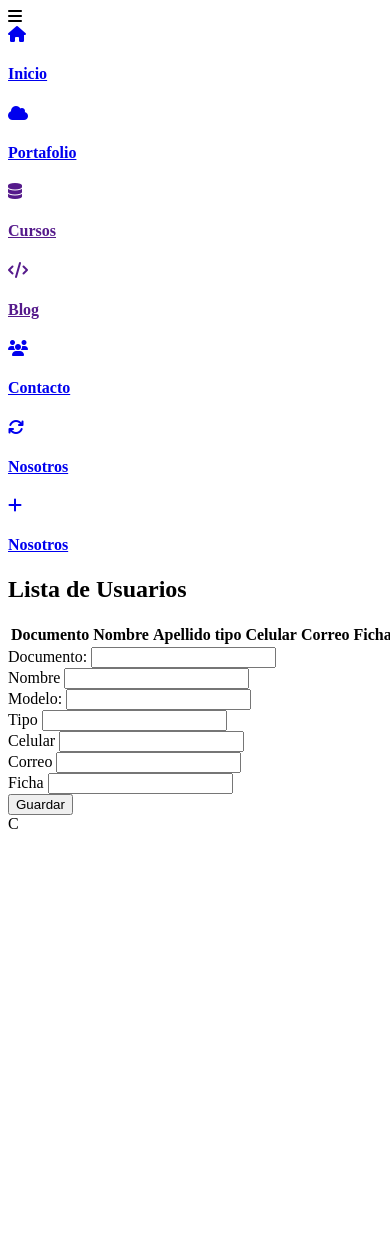
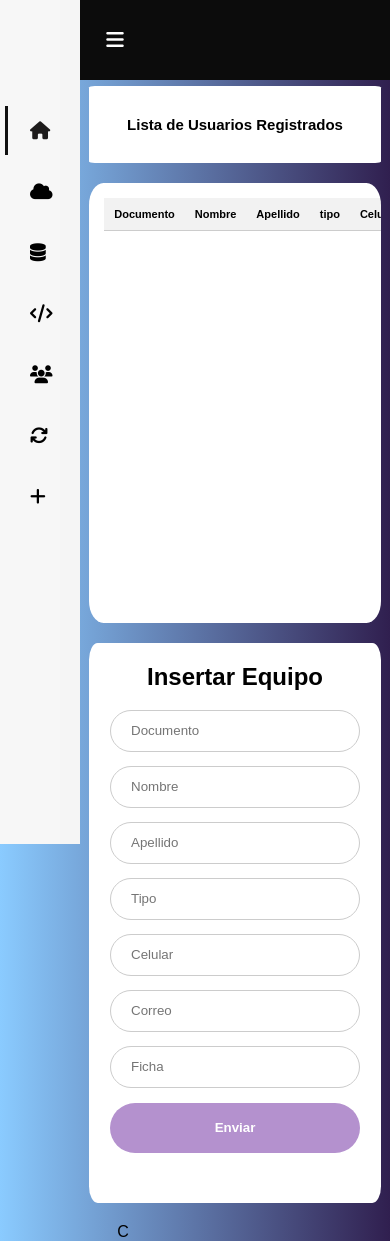
Before and after one commit to Dan2001afk/Proyecto_ICED_con_DJANGO, a Django app: page /formularioUsuarios in a window 390 px wide. Before the commit the page ends 829 px from the top, so only its background shows below. Run offline with Django 4.2, Linux system fonts and the light colour scheme; data that the repository does not hold is empty; some libraries are stand-ins or nearby versions.

Commit message:
metodo de insertar y estilos en index de usuarios  danighost61

```diff
--- /dev/null
+++ b/Invetario_ICED/AppInventario_ICED/static/css/parte2.css
@@ -0,0 +1,537 @@
+*{
+    margin: 0;
+    padding: 0;
+    box-sizing: border-box;
+    text-decoration: none;
+    font-family: sans-serif;
+
+  }
+
+  body{
+
+    background-image: linear-gradient(to left, #301f4f, #8acbff);
+    margin-top: 80px;
+    margin-left: 80px;
+    transition: margin-left 300ms  cubic-bezier(0.075, 0.82, 0.165, 1);
+
+  }
+
+  header{
+    width: 100%;
+    height: 80px;
+    background: #0c0c0c;
+    display: flex;
+    align-items: center;
+    position: fixed;
+    top: 0;
+    z-index: 200;
+  }
+
+  /*estilizar clases de nuestro navbar*/
+
+  .icon__menu{
+
+    width: 50px;
+    height: 100%;
+    display: flex;
+    justify-content: center;
+    align-items: center;
+    /*mover el icono un poco*/
+    transform: translate(10px);
+  }
+
+  /*estilos del icono*/
+
+  .icon__menu i{
+    color: white;
+    font-size: 20px;
+    /*opccion para click del icono*/
+    cursor: pointer;
+    position: absolute;
+  }
+
+
+  /*menu desplegable y contenido de iconos*/
+
+  .menu__side{
+
+    width: 80px;
+    height: 100%;
+    background: #f7f7f7;
+    position: fixed;
+    top: 0;
+    left: 0 ;
+    font-size: 18px;
+    z-index: 300;
+    overflow: hidden;
+    overflow-y: scroll;
+    border-right: 20px solid #f5f5f5 ;
+    transition: all 300ms  cubic-bezier(0.075, 0.82, 0.165, 1);
+  }
+
+  /*acultar scroll en navegadores*/
+  .menu__side::-webkit-scrollbar{
+    display: none ;
+  }
+
+  .menu__side{
+    -ms-overflow-style: none;
+    scrollbar-width: none;
+  }
+
+  /*contenido del menu*/
+  .name__page{
+    padding: 20px 30px;
+    display: flex;
+    align-items: center;
+    margin-top: 20px;
+  }
+
+  .name__page i{
+
+    width: 20px;
+    margin-right: 20px;
+  }
+
+  /*opcciones de nuestrp menu*/
+  .options__menu{
+    padding: 20px 30px;
+    position: absolute;
+    top: 80px;
+
+  }
+
+  .options__menu a{
+    color: black;
+    cursor: default;
+    display: block;
+    position: relative;
+    transition: color 300ms;
+  }
+
+
+  /*acciones ya sea para usar el cursor*/
+  .options__menu a:hover{
+
+    color: rgb(110, 41, 236);
+  }
+
+  /*posicionar orden de elementos*/
+
+  .options__menu .option{
+
+    padding: 20px 0px;
+    display: flex;
+    align-items: center;
+    position: relative;
+  }
+
+  /*ajustar iconos*/
+  .options__menu .option i{
+
+
+    width: 20px;
+    margin-right: 20px;
+    cursor: pointer;
+
+  }
+
+  /*estilos de los nombres*/
+  .options__menu .option h4{
+
+
+    font-weight:300;
+    cursor: pointer;
+  }
+
+
+  /*opccion de marcar cualquier icono del menu y dibujar un ceudo elemento*/
+
+
+  a.selected{
+    color: #1d1b1b;
+  }
+
+  .selected::before{
+
+    content: '' ;
+    width: 3px;
+    height: 80%;
+    background: rgb(17, 17, 17);
+    position: absolute;
+    top: 10%;
+    left: -25px;
+
+  }
+
+  /*contenido del diseño*/
+
+  main{
+    background-color: #d3d3d3;
+    margin: auto;
+    margin-left: 50px;
+    margin:50px;
+    padding: 20px;
+  }
+
+  /*contenedores para el cotenido y el grid*/
+  .cont{
+
+
+    max-width: 100%;
+    height: 1500px;
+    display: grid;
+    margin: 3px;
+    margin-top: 3px;
+    grid-template-columns:repeat(11, 1fr);
+    grid-template-rows: repeat(40, 1fr);
+    /*margenes generales*/
+    row-gap: 20px;
+    column-gap: 20px;
+    /*margenes de contenedores*/
+    margin: 3%;
+    padding: 0px;
+    box-sizing: border-box;
+
+  }
+
+
+  .contenedor1{
+    margin-top: 2%;
+    background-color: rgb(255, 255, 255);
+    grid-column: 1/12;
+    grid-row: 1/5;
+    text-align: center;
+    font-size: 18px;
+    border-radius: 10px;
+  }
+
+  .contenedor1 h1{
+    font-size: 28px;
+    text-align: center;
+    margin: 30px;
+  }
+
+
+  .contenedor2{
+    background-color: rgb(255, 255, 255);
+    grid-column: 1/8;
+    grid-row: 5/30;
+    border-radius: 1%;
+    overflow-y: auto;
+    overflow-x: hidden;
+  }
+  /*diseño de la tabla*/
+  table {
+    width: 90%;
+    border-collapse: collapse;
+    margin: 65px;
+    margin-top: 20px;
+  }
+
+  table th, table td {
+    border-bottom: 1px solid #ccc;
+    padding: 10px;
+    text-align: center;
+  }
+
+  table th {
+    background-color: #f2f2f2;
+  }
+
+
+  .contenedor3 {
+    background-color: rgb(255, 255, 255);
+    grid-column: 8/12;
+    grid-row: 5/21;
+    border-radius: 3%;
+    padding: 20px;
+    display: flex;
+    flex-direction: column;
+    align-items: center;
+    padding: 20px;
+  }
+
+  .contenedor3 h1{
+    margin-bottom: 11%;
+  }
+
+
+  #Usu_Documento{
+    border: 1px solid #ccc;
+    border-radius: 25px;
+    padding: 20px;
+    width: 350px;
+    height: 20px;
+    margin-bottom: 25px;
+    margin-top: -10px;
+  }
+
+  #Usu_Nombre{
+    border: 1px solid #ccc;
+    border-radius: 25px;
+    padding: 20px;
+    width: 350px;
+    height: 20px;
+    margin-bottom: 25px;
+    margin-top: -10px;
+
+
+  }
+
+  #Usu_Apellido{
+    border: 1px solid #ccc;
+    border-radius: 25px;
+    padding: 20px;
+    width: 350px;
+    height: 20px;
+    margin-bottom: 25px;
+    margin-top: -10px;
+
+
+  }
+
+  #Usu_tipo{
+    border: 1px solid #ccc;
+    border-radius: 25px;
+    padding: 20px;
+    width: 350px;
+    height: 20px;
+    margin-bottom: 25px;
+    margin-top: -10px;
+
+  }
+
+  #Usu_Celular{
+    border: 1px solid #ccc;
+    border-radius: 25px;
+    padding: 20px;
+    width: 350px;
+    height: 20px;
+    margin-bottom: 25px;
+    margin-top: -10px;
+
+  }
+
+  #Usu_Correo{
+    border: 1px solid #ccc;
+    border-radius: 25px;
+    padding: 20px;
+    width: 350px;
+    height: 20px;
+    margin-bottom: 25px;
+    margin-top: -10px;
+
+
+  }
+
+  #Usu_Ficha{
+    border: 1px solid #ccc;
+    border-radius: 25px;
+    padding: 20px;
+    width: 350px;
+    height: 20px;
+    margin-bottom: 25px;
+    margin-top: -10px;
+
+
+  }
+
+
+  #Guardar {
+    border: none;
+    background-color: #b491ce;
+    border-radius: 25px;
+    padding: 10px 20px;
+    width: 350px;
+    height: 50px;
+    color: #ffffff;
+    font-weight: bold;
+    cursor: pointer;
+    margin-top: -10px;
+    transition: background-color 0.3s ease;
+  }
+
+
+  #guardar:hover {
+    background-color:  #8acbff; /* Cambio de color al pasar el mouse por encima */
+  }
+
+
+
+
+
+  /*clases para mover el menu */
+
+  .body_move{
+    margin-left: 250px;
+  }
+
+  .menu__side_move{
+    width: 250px;
+  }
+
+
+  /* responsive */
+
+  @media screen and (max-width: 760px){
+    .body_move{
+        margin-left: 0px;
+    }
+
+    .menu__side_move{
+        width: 80px;
+        left: -80px;
+    }
+  }
+
+  @media screen and (min-width: 320px) and (max-width: 1000px) {
+    .cont {
+        max-width: 100%;
+        height: 1000px;
+        display: grid;
+        margin: 3px;
+        margin-top: 3px;
+        grid-template-columns: repeat(11, 1fr);
+        grid-template-rows: repeat(130, 1fr);
+        /*margenes generales*/
+        row-gap: 20px;
+        column-gap: 20px;
+        /*margenes de contenedores*/
+        margin: 3%;
+        padding: 0px;
+        box-sizing: border-box;
+    }
+
+    .contenedor1 {
+        margin-top: 2%;
+        grid-column: 1/12;
+        grid-row: 1/2;
+        text-align: center;
+        font-size: 18px;
+        border-radius: 2%;
+    }
+
+    .contenedor1 h1 {
+        font-size: 15px;
+        text-align: center;
+        margin: 30px;
+    }
+
+    .contenedor2 {
+        grid-column: 1/12;
+        grid-row: 2/25;
+        overflow-x: auto; /* Added overflow-x property for horizontal scrolling */
+        padding-bottom: 10px;
+        border-radius: 5%;
+    }
+
+    table {
+        width: 100%; /* Adjusted width to occupy full width of the container */
+        margin: 15px;
+    }
+
+    table th,
+    table td {
+        padding: 10px;
+        font-size: 11px;
+    }
+
+    .contenedor3 {
+        grid-column: 1/12;
+        grid-row: 25/54;
+
+    }
+
+    .contenedor3 h1{
+        margin-bottom: 8%;
+    }
+
+
+
+    #Usu_Documento{
+      border: 1px solid #ccc;
+      border-radius: 25px;
+      padding: 20px;
+      width: 250px;
+      height: 10px;
+      margin-bottom: 15px;
+      margin-top: -1px;
+  }
+
+    #Usu_Nombre{
+        border: 1px solid #ccc;
+        border-radius: 25px;
+        padding: 20px;
+        width: 250px;
+        height: 10px;
+        margin-bottom: 15px;
+        margin-top: -1px;
+    }
+
+    #Usu_Apellido{
+        border: 1px solid #ccc;
+        border-radius: 25px;
+        padding: 20px;
+        width: 250px;
+        height: 10px;
+        margin-bottom: 15px;
+        margin-top: -1px;
+    }
+
+    #Usu_tipo{
+        border: 1px solid #ccc;
+        border-radius: 25px;
+        padding: 20px;
+        width: 250px;
+        height: 10px;
+        margin-bottom: 15px;
+        margin-top: -1px;
+    }
+
+    #Usu_Celular{
+        border: 1px solid #ccc;
+        border-radius: 25px;
+        padding: 20px;
+        width: 250px;
+        height: 10px;
+        margin-bottom: 15px;
+        margin-top: -1px;
+    }
+
+    #Usu_Correo{
+        border: 1px solid #ccc;
+        border-radius: 25px;
+        padding: 20px;
+        width: 250px;
+        height: 10px;
+        margin-bottom: 15px;
+        margin-top: -1px;
+    }
+
+    #Usu_Ficha{
+        border: 1px solid #ccc;
+        border-radius: 25px;
+        padding: 20px;
+        width: 250px;
+        height: 10px;
+        margin-bottom: 15px;
+        margin-top: -1px;
+
+    }
+
+    #Guardar {
+        border: none;
+        background-color: #b491ce;
+        border-radius: 25px;
+        padding: 10px 20px;
+        width: 250px;
+        height: 50px;
+        color: #ffffff;
+        font-weight: bold;
+        cursor: pointer;
+        margin-top: -0px;
+        transition: background-color 0.3s ease;
+    }
+
+  }
--- a/Invetario_ICED/AppInventario_ICED/templates/Equipos.html
+++ b/Invetario_ICED/AppInventario_ICED/templates/Equipos.html
@@ -1,6 +1,5 @@
 {% load static %}
 <!DOCTYPE html>
-{% load static %}
 <!DOCTYPE html>
 <html lang="en">
 <head>
--- a/Invetario_ICED/AppInventario_ICED/templates/Usuarios.html
+++ b/Invetario_ICED/AppInventario_ICED/templates/Usuarios.html
@@ -6,7 +6,7 @@
     <meta http-equiv="X-UA-Compatible" content="IE=edge">
     <meta name="viewport" content="width=device-width, initial-scale=1.0">
     <title>Menú lateral responsive</title>
-    <link rel="stylesheet" href="{% static 'css/formulario1.css' %}">
+    <link rel="stylesheet" href="{% static 'css/parte2.css' %}">
     <script src="{% static 'js/ListarUsuarios.js' %}"></script>
     <script src="{% static 'js/InsertarUsuario.js' %}"></script>
     <script src="{% static 'js/script.js' %}"></script>
@@ -82,7 +82,7 @@
     <section class="cont">
 
         <div class="contenedor1">
-            <h1>Lista de Usuarios</h1>
+            <h1>Lista de Usuarios Registrados</h1>
         </div>
 
         <div class="contenedor2">
@@ -111,34 +111,31 @@
         </div>
 
         <div class="contenedor3">
-            <div class="form-container">
+            <h1>Insertar Equipo</h1>
                 <form method=""  id="FormUsuarios" >
+
+
                     {% csrf_token %}
-                    <label for="Usu_Documento">Documento:</label>
-                    <input type="text" name="Usu_Documento" id="Usu_Documento" required><br>
 
-                    <label for="Usu_Nombre">Nombre</label>
-                    <input type="text" name="Usu_Nombre" id="Usu_Nombre" required><br>
+                    <input type="text" name="Usu_Documento" id="Usu_Documento" placeholder="Documento" required><br>
 
-                    <label for="Usu_Apellido">Modelo:</label>
-                    <input type="text" name="Usu_Apellido" id="Usu_Apellido" required><br>
+                    <input type="text" name="Usu_Nombre" id="Usu_Nombre" placeholder="Nombre" required><br>
 
-                    <label for="Usu_tipo">Tipo</label>
-                    <input type="text" name="Usu_tipo" id="Usu_tipo" required><br>
+                    <input type="text" name="Usu_Apellido" id="Usu_Apellido" placeholder="Apellido" required><br>
 
-                    <label for="Usu_Celular">Celular</label>
-                    <input type="text" name="Usu_Celular" id="Usu_Celular" required><br>
+                    <input type="text" name="Usu_tipo" id="Usu_tipo" placeholder="Tipo" required><br>
 
-                    <label for="Usu_Correo">Correo</label>
-                    <input type="text" name="Usu_Correo" id="Usu_Correo" required><br>
+                    <input type="text" name="Usu_Celular" id="Usu_Celular" placeholder="Celular" required><br>
 
-                    <label for="Usu_Ficha">Ficha</label>
-                    <input type="text" name="Usu_Ficha" id="Usu_Ficha" required><br>
+                    <input type="text" name="Usu_Correo" id="Usu_Correo"  placeholder="Correo"><br>
 
-                    <input type="submit" value="Guardar">
+                    <input type="text" name="Usu_Ficha" id="Usu_Ficha" placeholder="Ficha" required><br>
+
+                    <button type="submit" value="Guardar" id="Guardar">Enviar</button>
+
                 </form>
-            </div>
         </div>
+
 
 
         <div class="contenedor4">
--- a/Invetario_ICED/AppInventario_ICED/templates/formularioUsuarios.html
+++ b/Invetario_ICED/AppInventario_ICED/templates/formularioUsuarios.html
@@ -1,3 +1,4 @@
+{% load static %}
 <!DOCTYPE html>
 <html lang="en">
 <head>
```
Also changed, not shown: Invetario_ICED/AppInventario_ICED/static/css/styles1.css (deleted).
